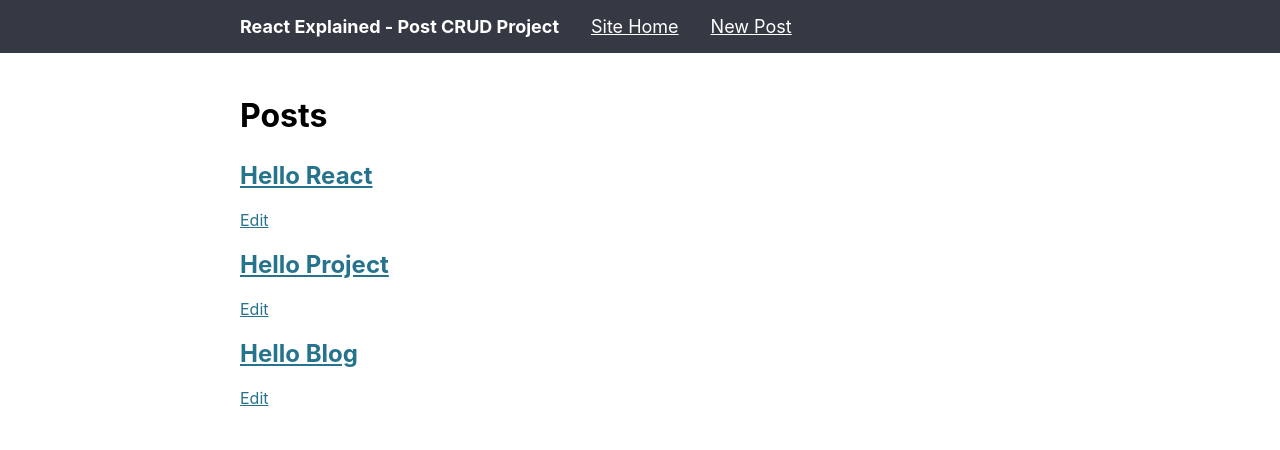
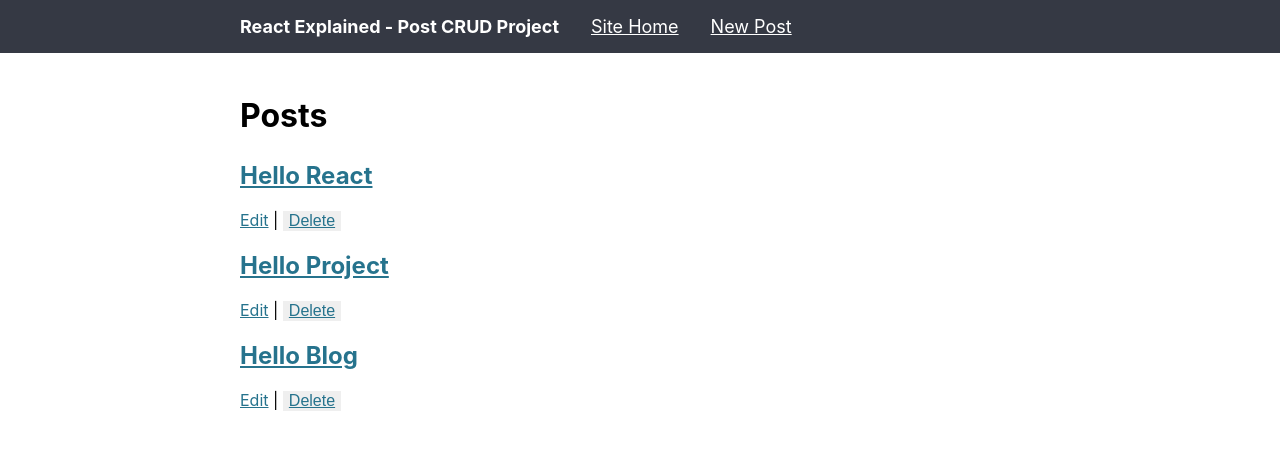
Before and after one commit to bluestormcreative/jsforwp-react-bootcamp, a React (Create React App) app in the folder week5/book-project/: page / in a window 1280 px wide. Shown: the top 450 px of the page. Built offline with nearby package versions, Linux system fonts and the light colour scheme.

Commit message:
Add delete buttons, function, and fix messages var

```diff
--- a/week5/book-project/src/App.js
+++ b/week5/book-project/src/App.js
@@ -35,7 +35,7 @@ class App extends Component {
 				content: 'Ipsum.',
 			},
 		],
-		messages: null,
+		message: null,
 	};
 
 	getNewSlugFromTitle = (title) =>
@@ -46,10 +46,10 @@ class App extends Component {
 		post.slug = this.getNewSlugFromTitle(post.title);
 		this.setState({
 			posts: [...this.state.posts, post],
-			messages: 'saved',
+			message: 'saved',
 		});
 		setTimeout(() => {
-			this.setState({ messages: null });
+			this.setState({ message: null });
 		}, 1600);
 	};
 
@@ -62,11 +62,21 @@ class App extends Component {
 		const newPosts = [...posts, post].sort((a, b) => a.id - b.id);
 		this.setState({
 			posts: newPosts,
-			messages: 'updated',
+			message: 'updated',
 		});
 		setTimeout(() => {
-			this.setState({ messages: null });
+			this.setState({ message: null });
 		}, 1600);
+	};
+
+	deletePost = (post) => {
+		if (window.confirm('Delete this post?')) {
+			const posts = this.state.posts.filter((p) => p.id !== post.id);
+			this.setState({ posts, message: 'deleted' });
+			setTimeout(() => {
+				this.setState({ message: null });
+			}, 1600);
+		}
 	};
 
 	render() {
@@ -74,14 +84,19 @@ class App extends Component {
 			<Router>
 				<div className='App'>
 					<Header />
-					{this.state.messages && (
-						<Messages type={this.state.messages} />
+					{this.state.message && (
+						<Messages type={this.state.message} />
 					)}
 					<Switch>
 						<Route
 							exact
 							path='/'
-							render={() => <Posts posts={this.state.posts} />}
+							render={() => (
+								<Posts
+									posts={this.state.posts}
+									deletePost={this.deletePost}
+								/>
+							)}
 						/>
 						<Route
 							path='/post/:postSlug'
--- a/week5/book-project/src/components/Messages.js
+++ b/week5/book-project/src/components/Messages.js
@@ -1,7 +1,7 @@
 import React from 'react';
 
 const Messages = ({ type }) => {
-	const messages = {
+	const message = {
 		saved: 'Post has been saved!',
 		updated: 'Post has been updated!',
 		deleted: 'Post has been deleted.',
@@ -10,7 +10,7 @@ const Messages = ({ type }) => {
 	return (
 		<div className={`App-message ${type}`}>
 			<p className='container'>
-				<strong>{messages[type]}</strong>
+				<strong>{message[type]}</strong>
 			</p>
 		</div>
 	);
--- a/week5/book-project/src/components/Posts.js
+++ b/week5/book-project/src/components/Posts.js
@@ -3,7 +3,7 @@ import { Link } from 'react-router-dom';
 
 // Destructure posts from props...
 // Functional component with implicit return...
-const Posts = ({ posts }) => (
+const Posts = ({ posts, deletePost }) => (
 	<article className='post container'>
 		<h1>Posts</h1>
 		<ul>
@@ -15,6 +15,12 @@ const Posts = ({ posts }) => (
 					</h2>
 					<p>
 						<Link to={`/edit/${post.slug}`}>Edit</Link>
+						{' | '}
+						<button
+							className='linkLike'
+							onClick={() => deletePost(post)}>
+							Delete
+						</button>
 					</p>
 				</li>
 			))}
```
